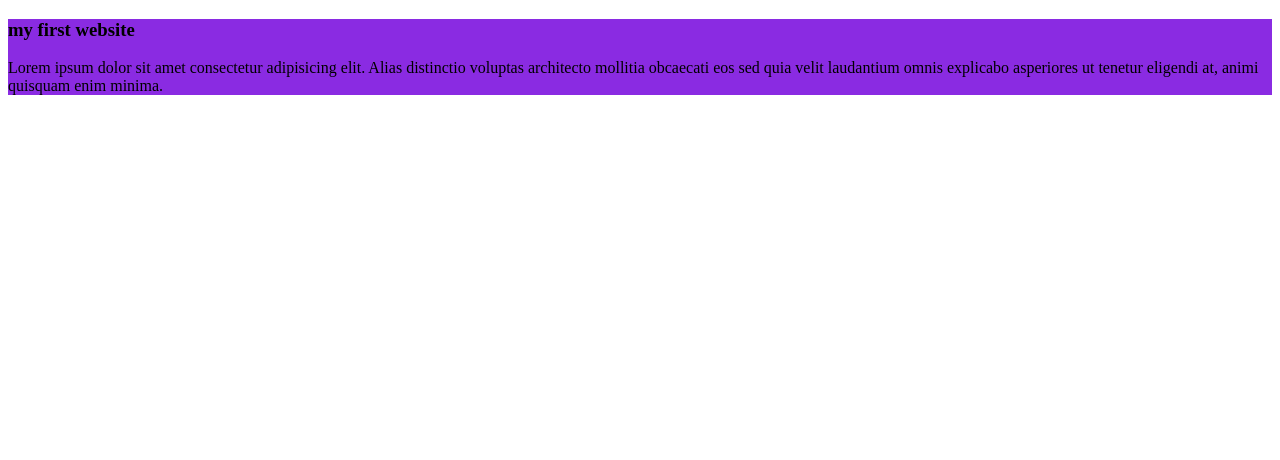
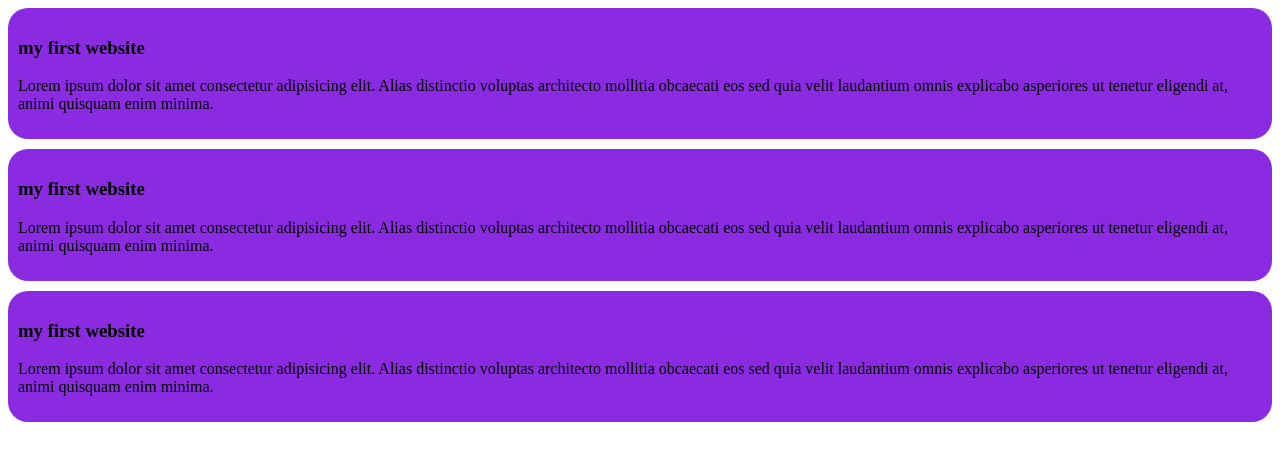
Before and after one commit to reduanhaiderrifat/my-simple-website, a plain HTML site: page index.html in a window 1280 px wide. Drawn offline with Linux system fonts and the light colour scheme.

Commit message:
added the secod style

```diff
--- a/index.html
+++ b/index.html
@@ -11,6 +11,12 @@
         <h3>my first website</h3>
         <p>Lorem ipsum dolor sit amet consectetur adipisicing elit. Alias distinctio voluptas architecto mollitia obcaecati eos sed quia velit laudantium omnis explicabo asperiores ut tenetur eligendi at, animi quisquam enim minima.</p>
     </div>
-
+    <div>
+        <h3>my first website</h3>
+        <p>Lorem ipsum dolor sit amet consectetur adipisicing elit. Alias distinctio voluptas architecto mollitia obcaecati eos sed quia velit laudantium omnis explicabo asperiores ut tenetur eligendi at, animi quisquam enim minima.</p>
+    </div><div>
+        <h3>my first website</h3>
+        <p>Lorem ipsum dolor sit amet consectetur adipisicing elit. Alias distinctio voluptas architecto mollitia obcaecati eos sed quia velit laudantium omnis explicabo asperiores ut tenetur eligendi at, animi quisquam enim minima.</p>
+    </div>
 </body>
 </html>
--- a/style.css
+++ b/style.css
@@ -1,3 +1,6 @@
 div{
     background-color: blueviolet ;
+    padding: 10px;
+    margin-bottom: 10px;
+    border-radius: 20px;
 }
```
